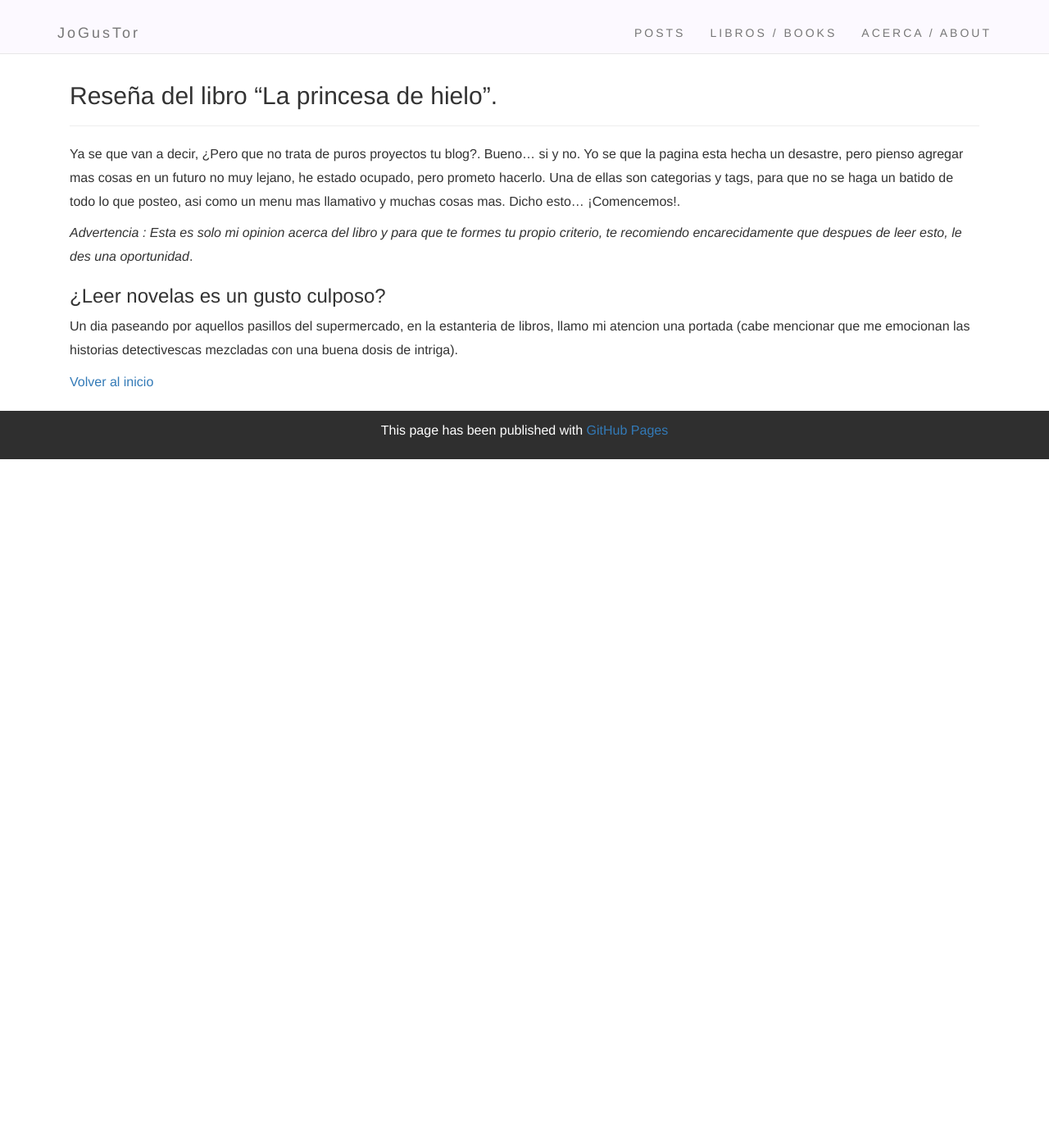
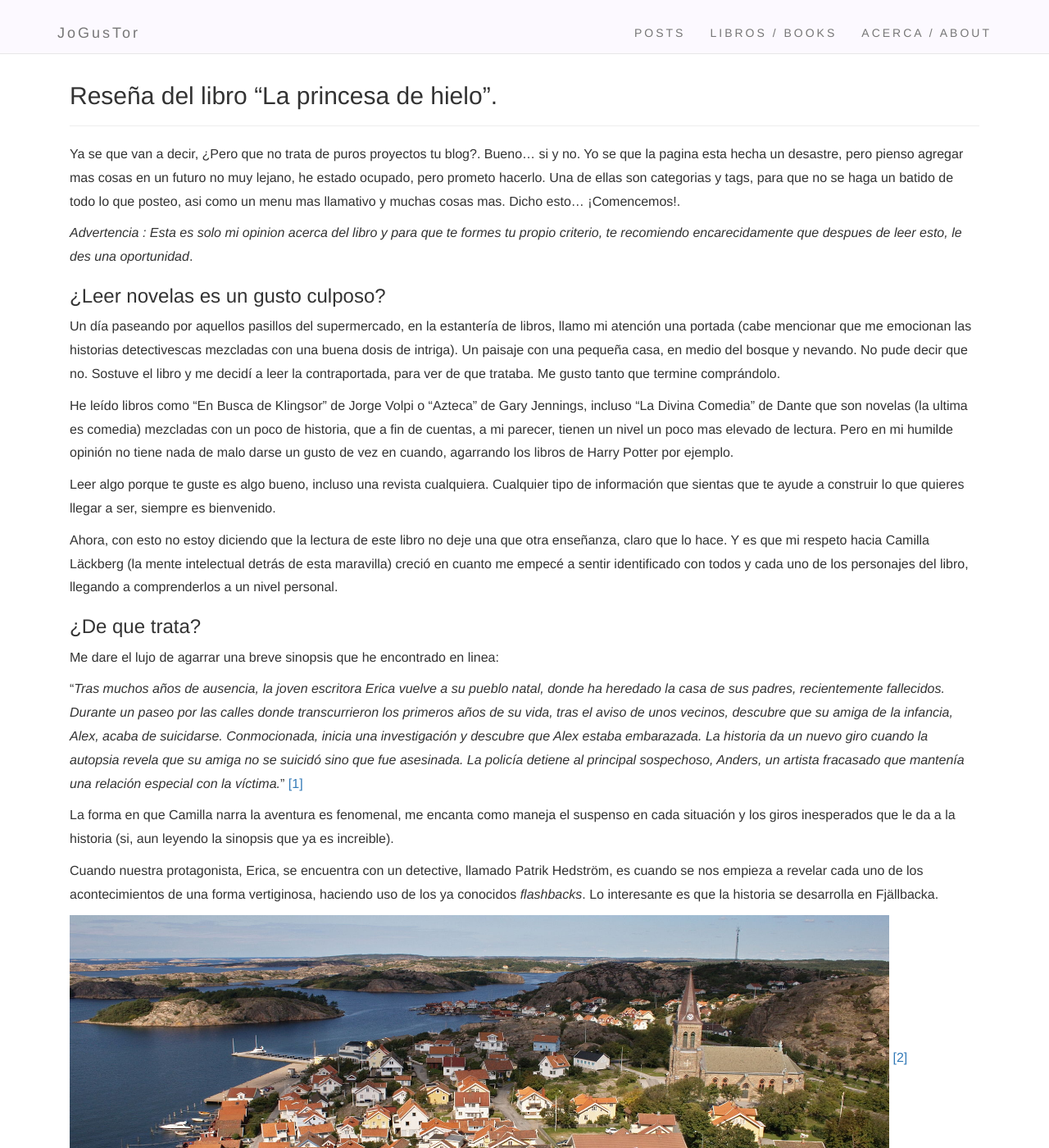
Before and after one commit to JoGusTor/JoGusTor.github.io, a Jekyll site: the page built from _posts/2017-07-05-reseña-la-princesa-de-hielo.md, in a window 1280 px wide and 1400 px high. Shown: the whole window at 82% size. Built offline with Jekyll 4.4.1, drawn with Linux system fonts in a browser that asks for light colours; the repository's description, which GitHub fills in, is left out; some of the changed text lies outside the part shown.

Commit message:
libro agregado

```diff
--- a/_posts/2017-07-05-reseña-la-princesa-de-hielo.md
+++ b/_posts/2017-07-05-reseña-la-princesa-de-hielo.md
@@ -17,11 +17,51 @@ esto, le des una oportunidad*.
 
 ### ¿Leer novelas es un gusto culposo?
 
-Un dia paseando por aquellos pasillos del supermercado, en la estanteria de
-libros, llamo mi atencion una portada (cabe mencionar que me emocionan las historias
-detectivescas mezcladas con una buena dosis de intriga).
+Un día paseando por aquellos pasillos del supermercado, en la estantería de
+libros, llamo mi atención una portada (cabe mencionar que me emocionan las historias
+detectivescas mezcladas con una buena dosis de intriga). Un paisaje con una pequeña
+casa, en medio del bosque y nevando. No pude decir que no. Sostuve el libro y me
+decidí a leer la contraportada, para ver de que trataba. Me gusto tanto que termine
+comprándolo.
 
+He leído libros como "En Busca de Klingsor" de Jorge Volpi o "Azteca" de Gary Jennings, incluso "La Divina
+Comedia" de Dante que son novelas (la ultima es comedia) mezcladas con un poco de historia, que a fin de cuentas, a mi parecer, tienen un nivel un poco mas elevado de lectura. Pero en mi humilde opinión no tiene nada de malo
+darse un gusto de vez en cuando, agarrando los libros de Harry Potter por ejemplo.
 
+Leer algo porque te guste es algo bueno, incluso una revista cualquiera. Cualquier tipo de información
+que sientas que te ayude a construir lo que quieres llegar a ser, siempre es bienvenido.
 
+Ahora, con esto no estoy diciendo que la lectura de este libro no deje una que otra enseñanza, claro que lo hace.
+Y es que mi respeto hacia Camilla Läckberg (la mente intelectual detrás de esta maravilla) creció en cuanto
+me empecé a sentir identificado con todos y cada uno de los personajes del libro, llegando a comprenderlos
+a un nivel personal.
+
+### ¿De que trata?
+
+Me dare el lujo de agarrar una breve sinopsis que he encontrado en linea:
+
+"*Tras muchos años de ausencia, la joven escritora Erica vuelve a su pueblo natal, donde ha heredado la casa de sus padres, recientemente fallecidos. Durante un paseo por las calles donde transcurrieron los primeros años de su vida, tras el aviso de unos vecinos, descubre que su amiga de la infancia, Alex, acaba de suicidarse. Conmocionada, inicia una investigación y descubre que Alex estaba embarazada. La historia da un nuevo giro cuando la autopsia revela que su amiga no se suicidó sino que fue asesinada. La policía detiene al principal sospechoso, Anders, un artista fracasado que mantenía una relación especial con la víctima.*" <a href="https://www.casadellibro.com/libro-la-princesa-de-hielo/9788496748163/1136073">[1]</a>
+
+La forma en que Camilla narra la aventura es fenomenal, me encanta como maneja el suspenso en cada situación
+y los giros inesperados que le da a la historia (si, aun leyendo la sinopsis que ya es increible).
+
+Cuando nuestra protagonista, Erica, se encuentra con un detective, llamado Patrik Hedström, es cuando se nos empieza a revelar cada uno de los acontecimientos de una forma vertiginosa, haciendo uso de los ya conocidos
+*flashbacks*. Lo interesante es que la historia se desarrolla en Fjällbacka.
+
+<img src="/assets/images/Fjällbacka_von_oben.jpg" width="1000" height="350" alt="Fjällbacka" />
+<a href="https://es.wikipedia.org/wiki/Fj%C3%A4llbacka">[2]</a>
+
+Que es un pequeño pueblo ubicado en Suecia, donde nunca pasan cosas fuera de lo común, hasta que Erica se encuentra con el cuerpo de su amiga.
+
+Lo interesante es que la historia se va dividiendo en varios relatos pequeños, los cuales se dan un tiempo a detenerse justo al final del capitulo para mantenerte en suspenso, mientras otro se desarrolla al inicio del siguiente relato.
+
+### ¿Recomendable o no?
+
+Si eres de esas personas que disfrutan una buena historia llena de suspenso e intriga, entonces te lo
+recomiendo mucho. Y lo mejor es que hay mas libros despues de este, de los cuales he leido 2 mas, y te puedo
+decir que a pesar de no ser tan buenos como el primero, valen la pena. Sin duda una buena lectura para disfrutar,
+acompañado de una tarde lluviosa, con una buena taza de cafe y unas galletas. Saludos cordiales y espero vuelvas pronto.
+
+_W. A._
 
 [Volver al inicio](/)
```
Also changed, not shown: assets/images/Fjällbacka_von_oben.jpg (added).
